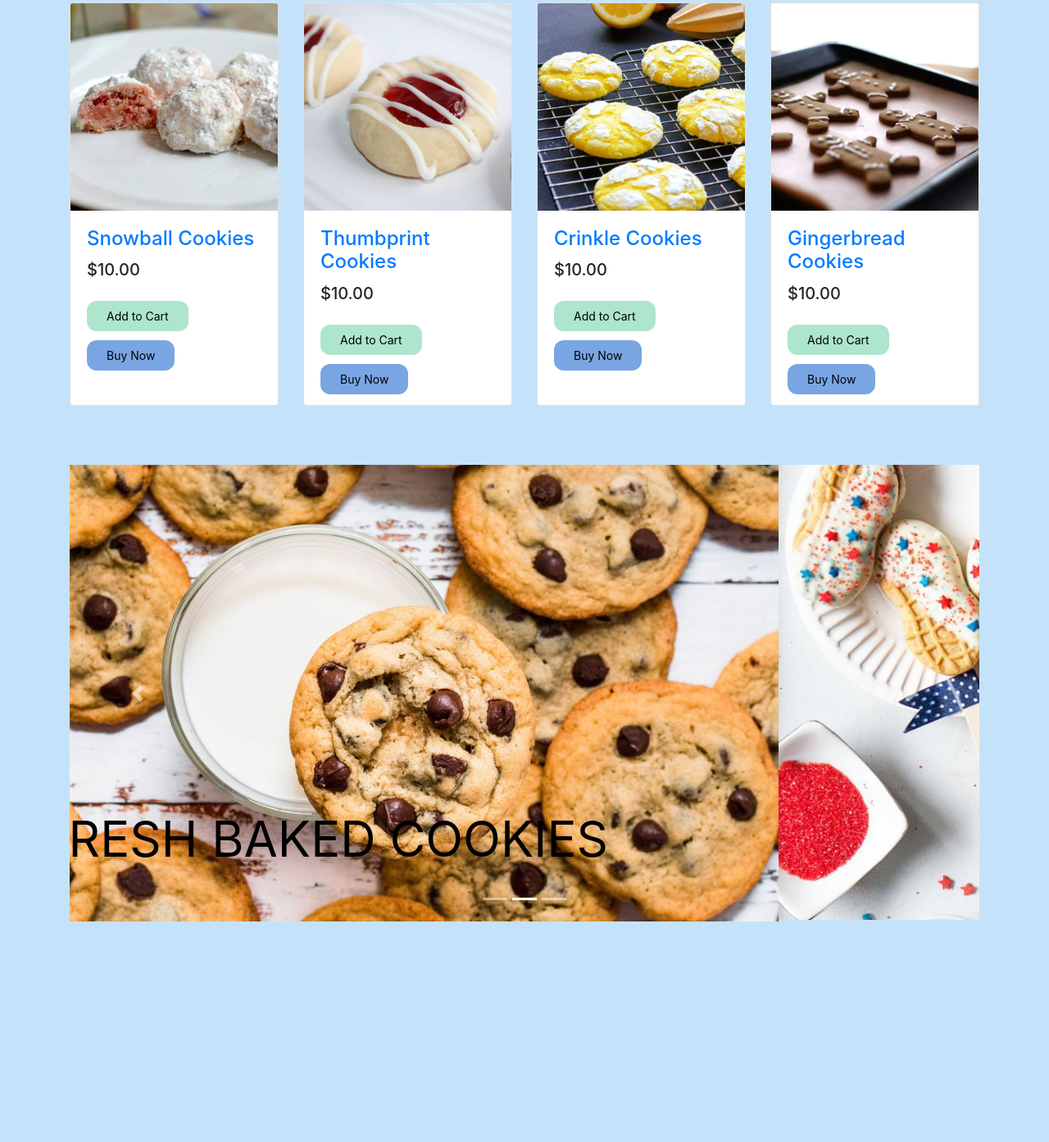
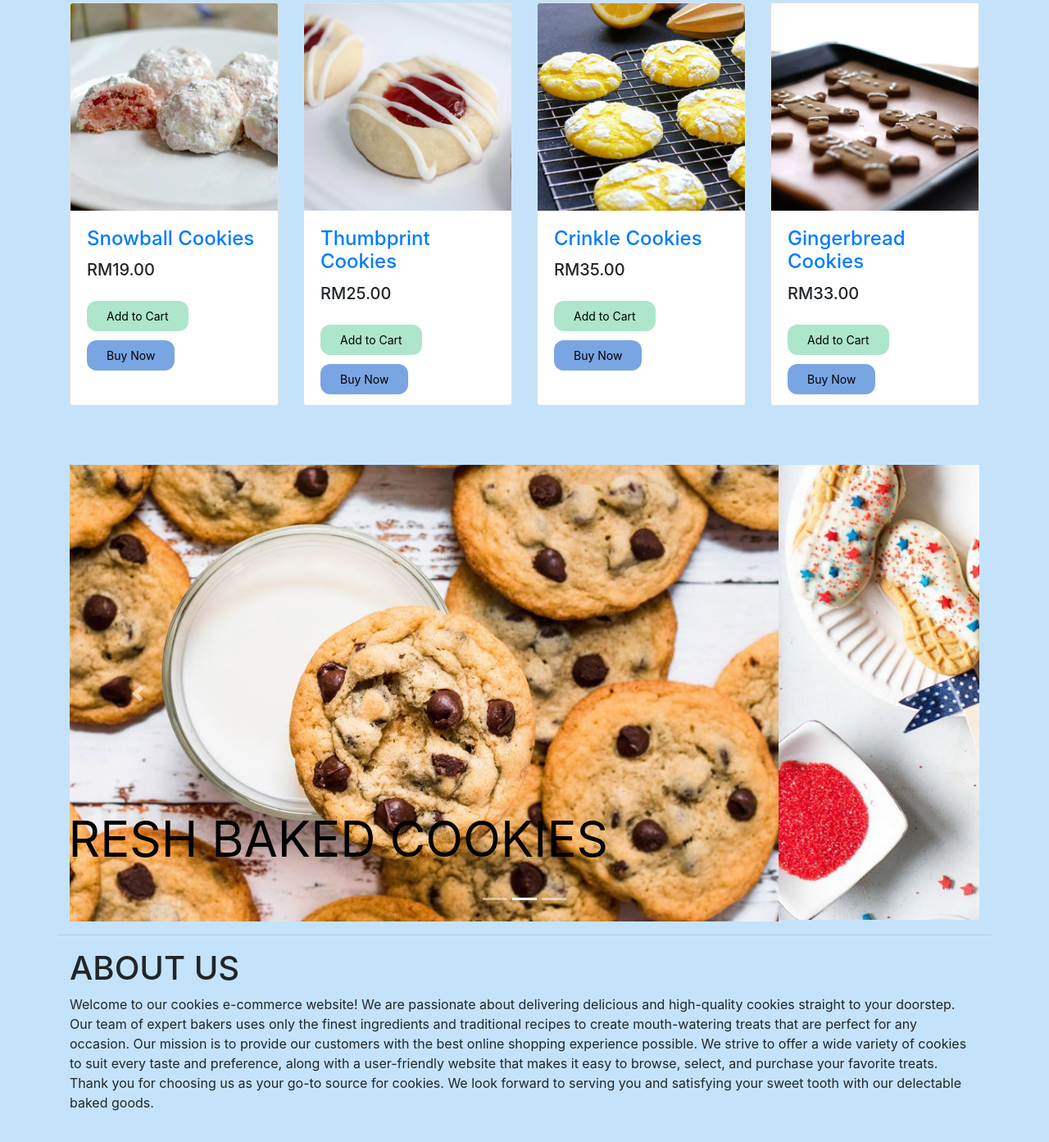
Before and after one commit to iampavithran/WED-ASSIGNMENT-PAVITHRAN-YOOGAVEL, a plain HTML site: page index.html in a window 1280 px wide. Shown: the part 731-2124 px from the top of the page at 82% size. Before the commit the page ends 1903 px from the top, so only its background shows below. Drawn offline with nearby package versions, Linux system fonts and the light colour scheme.

Commit message:
Update index.html

```diff
--- a/index.html
+++ b/index.html
@@ -6,6 +6,9 @@
   <meta name="viewport" content="width=device-width, initial-scale=1.0">
   <!-- Bootstrap CSS -->
   <link rel="stylesheet" href="https://maxcdn.bootstrapcdn.com/bootstrap/4.0.0/css/bootstrap.min.css">
+  <!-- Google Fonts -->
+  <link rel="preconnect" href="https://fonts.gstatic.com" crossorigin>
+  <link href="https://fonts.googleapis.com/css2?family=Merienda:wght@300&display=swap" rel="stylesheet">
   <!-- Custom CSS -->
   <link rel="stylesheet" href="style.css">
 </head>
@@ -15,8 +18,10 @@
 
   <!-- Navigation -->
   <nav class="navbar navbar-expand-lg navbar-light bg-light">
-    <a class="navbar-brand" href="#">The Cookies</a>
-    <button class="navbar-toggler" type="button" data-toggle="collapse" data-target="#navbarNav" aria-controls="navbarNav" aria-expanded="false" aria-label="Toggle navigation">
+    <a class="navbar-brand" href="#">Welcome!</a>
+    <button class="navbar-toggler" type="button" data-toggle="collapse"
+    data-target="#navbarNav" aria-controls="navbarNav" aria-expanded="false"
+    aria-label="Toggle navigation">
       <span class="navbar-toggler-icon"></span>
     </button>
     <div class="collapse navbar-collapse" id="navbarNav">
@@ -38,7 +43,7 @@
   </nav>
 
   <!-- Main Content -->
-  <div class="container my-5">
+  <div class="container my-5" id="Shop">
     <h1 class="text-center"> Cookies Store</h1>
     <hr>
     <div class="row mt-5">
@@ -47,13 +52,14 @@
       <!-- Product 1 -->
 
       <div class="col-lg-3 col-md-6 mb-4">
-        <div class="card h-100">
-          <a href="#"><img class="card-img-top" src="Images\Chocolate chip cookies.webp" alt=""></a>
+        <div class="card h-100" >
+          <a href="#"><img class="card-img-top"
+            src="Images\Chocolate chip cookies.webp" alt=""></a>
           <div class="card-body">
             <h4 class="card-title">
               <a href="#">Chocolate Chip Cookies</a>
             </h4>
-            <h5>$10.00</h5>
+            <h5>RM 10.00</h5>
 
             <br>
             <button1>Add to Cart</button1>
@@ -74,7 +80,7 @@
               <h4 class="card-title">
                 <a href="#">Shortbread Cookies</a>
               </h4>
-              <h5>$10.00</h5>
+              <h5>RM15.00</h5>
 
               <br>
               <button1>Add to Cart</button1>
@@ -95,7 +101,7 @@
                 <h4 class="card-title">
                   <a href="#">Oatmeal Raisin Cookies</a>
                 </h4>
-                <h5>$10.00</h5>
+                <h5>RM21.00</h5>
 
                 <br>
                 <button1>Add to Cart</button1>
@@ -116,7 +122,7 @@
                   <h4 class="card-title">
                     <a href="#">Peanut Butter Cookies</a>
                   </h4>
-                  <h5>$10.00</h5>
+                  <h5>RM12.00</h5>
 
                   <br>
                   <button1>Add to Cart</button1>
@@ -127,8 +133,7 @@
                   </div>
                 </div>
               </div>
-
-              <!-- Product 5 -->
+<!-- Product 5 -->
 
               <div class="col-lg-3 col-md-6 mb-4">
                 <div class="card h-100">
@@ -137,7 +142,7 @@
                     <h4 class="card-title">
                       <a href="#">Snowball Cookies</a>
                     </h4>
-                    <h5>$10.00</h5>
+                    <h5>RM19.00</h5>
 
                     <br>
                     <button1>Add to Cart</button1>
@@ -158,7 +163,7 @@
                       <h4 class="card-title">
                         <a href="#">Thumbprint Cookies</a>
                       </h4>
-                      <h5>$10.00</h5>
+                      <h5>RM25.00</h5>
 
                       <br>
                       <button1>Add to Cart</button1>
@@ -179,7 +184,7 @@
                         <h4 class="card-title">
                           <a href="#">Crinkle Cookies</a>
                         </h4>
-                        <h5>$10.00</h5>
+                        <h5>RM35.00</h5>
 
                         <br>
                         <button1>Add to Cart</button1>
@@ -200,7 +205,7 @@
                           <h4 class="card-title">
                             <a href="#">Gingerbread Cookies</a>
                           </h4>
-                          <h5>$10.00</h5>
+                          <h5>RM33.00</h5>
 
                           <br>
                           <button1>Add to Cart</button1>
@@ -242,8 +247,7 @@
 
             </div>
           </div>
-
-          <div class="carousel-item">
+<div class="carousel-item">
             <img src="Images\Carousel pic 3.jpeg" alt="Slide 3" class="d-block w-100">
             <div class="carousel-caption">
 
@@ -266,5 +270,33 @@
     <script src="https://code.jquery.com/jquery-3.5.1.slim.min.js"></script>
     <script src="https://cdn.jsdelivr.net/npm/@popperjs/core@2.9.3/dist/umd/popper.min.js"></script>
     <script src="https://maxcdn.bootstrapcdn.com/bootstrap/4.5.2/js/bootstrap.min.js"></script>
+<br>
+
+    <section id="about-us">
+      <hr>
+  <div class="container">
+    <div class="row">
+      <div class="col-md-12">
+
+        <!-- About -->
+        <h1>ABOUT US</h1>
+        <p1>Welcome to our cookies e-commerce website!
+
+We are passionate about delivering delicious and high-quality cookies straight
+ to your doorstep. Our team of expert bakers uses only the finest ingredients
+ and traditional recipes to create mouth-watering treats that are perfect for
+ any occasion.
+
+Our mission is to provide our customers with the best online shopping experience
+ possible. We strive to offer a wide variety of cookies to suit every taste and
+ preference, along with a user-friendly website that makes it easy to browse,
+ select, and purchase your favorite treats.
+
+Thank you for choosing us as your go-to source for cookies. We look forward to
+serving you and satisfying your sweet tooth with our delectable baked goods.</p1>
+      </div>
+    </div>
+  </div>
+</section>
   </body>
 </html>
```
